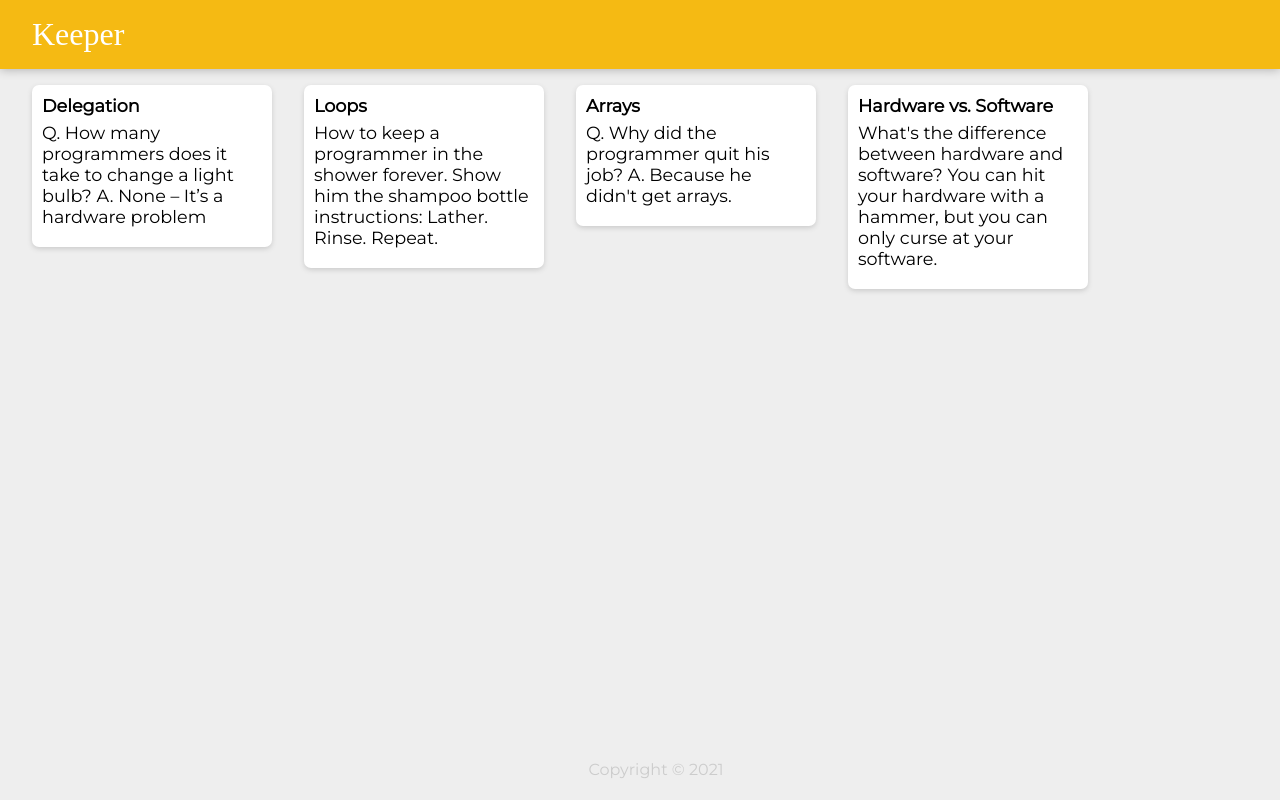
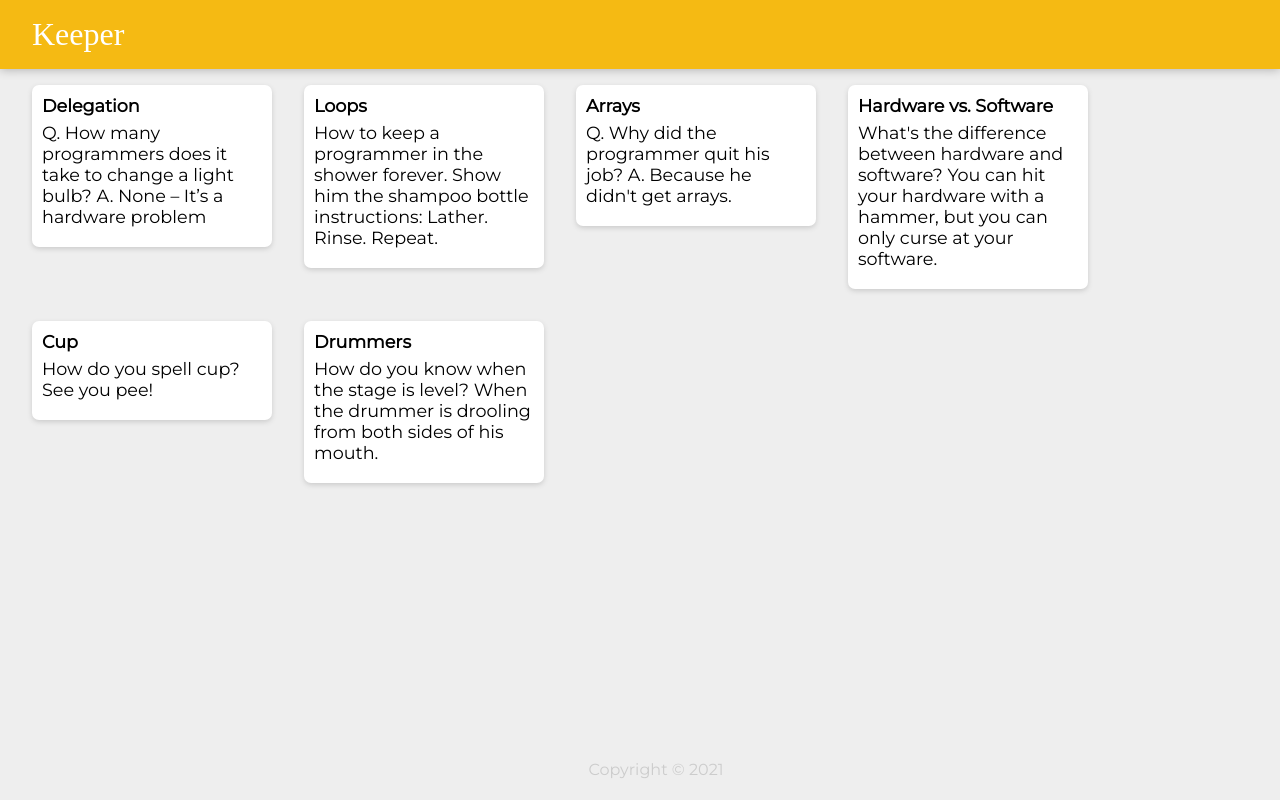
Before and after one commit to idahosound/keeper-app, a React (Create React App) app: page / in a window 1280 px wide. Built offline with nearby package versions, Linux system fonts and the light colour scheme; a web font is replaced by a local one.

Commit message:
add extra examples to notes list

```diff
--- a/src/notes.js
+++ b/src/notes.js
@@ -22,6 +22,18 @@ const notes = [
     title: "Hardware vs. Software",
     content:
       "What's the difference between hardware and software? You can hit your hardware with a hammer, but you can only curse at your software."
+  },
+  {
+    key: 5,
+    title: "Cup",
+    content:
+      "How do you spell cup? See you pee!"
+  },
+  {
+    key: 6,
+    title: "Drummers",
+    content:
+      "How do you know when the stage is level? When the drummer is drooling from both sides of his mouth."
   }
 ];
 
```
